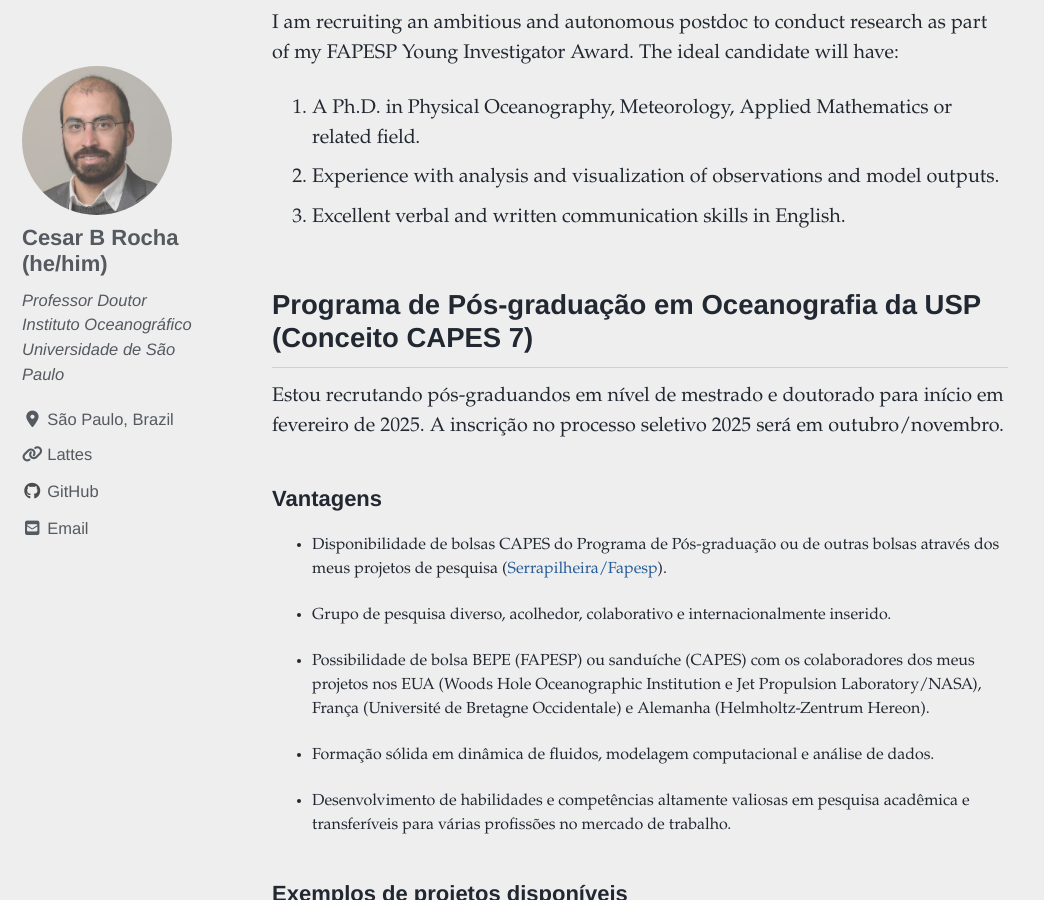
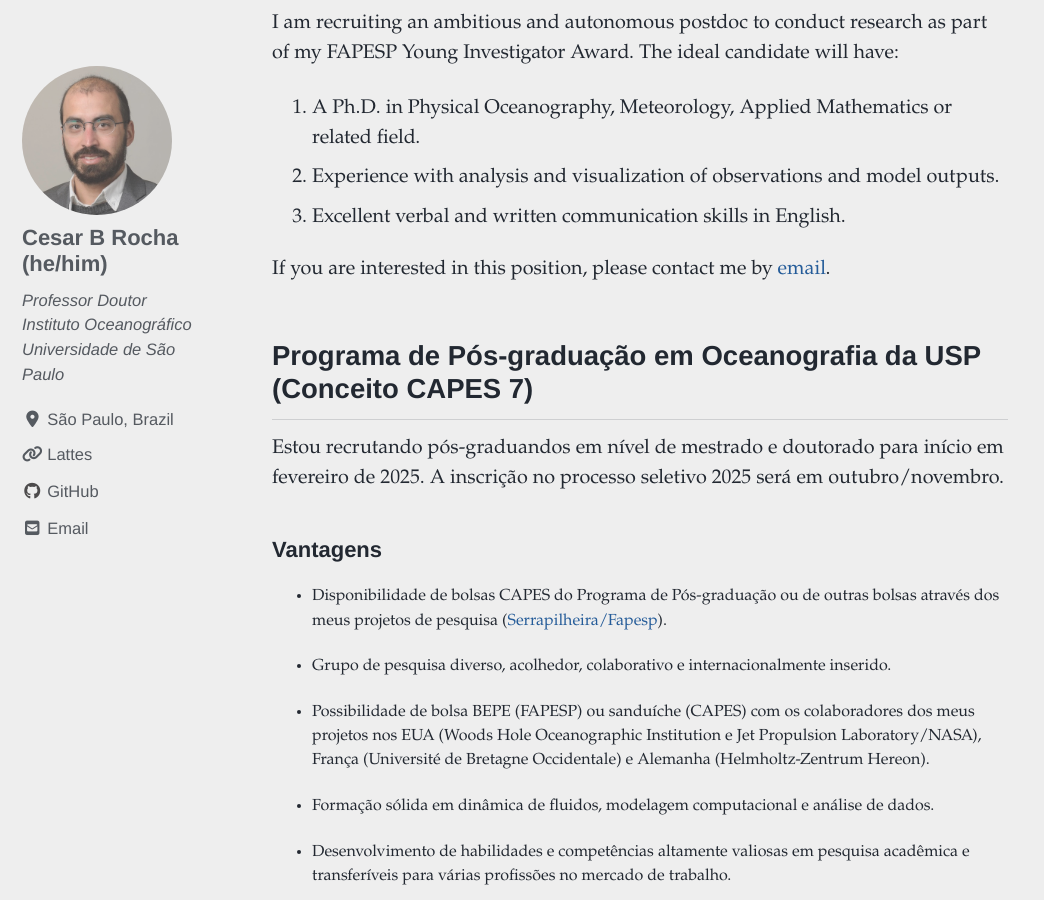
Before and after one commit to cesar-rocha/cesar-rocha.github.io, a Jekyll site: the page built from _pages/opportunities.md, in a window 1280 px wide and 900 px high, scrolled down 1318 px. Shown: the whole window, without its empty margins (0-1044 px from the left). Built offline with Jekyll 4.4.1, drawn with Linux system fonts in a browser that asks for light colours; cached includes are drawn as plain includes; nearby versions of some CDN libraries.

Commit message:
update requirements

```diff
--- a/_pages/opportunities.md
+++ b/_pages/opportunities.md
@@ -14,6 +14,8 @@ I am recruiting an ambitious and autonomous postdoc to conduct research as part
 1. A Ph.D. in Physical Oceanography, Meteorology, Applied Mathematics or related field.
 2. Experience with analysis and visualization of observations and model outputs.
 3. Excellent verbal and written communication skills in English.
+
+If you are interested in this position, please contact me by [email](mailto:cesar.rocha@usp.br).
 
 ## Programa de Pós-graduação em Oceanografia da USP (Conceito CAPES 7)
 
```
